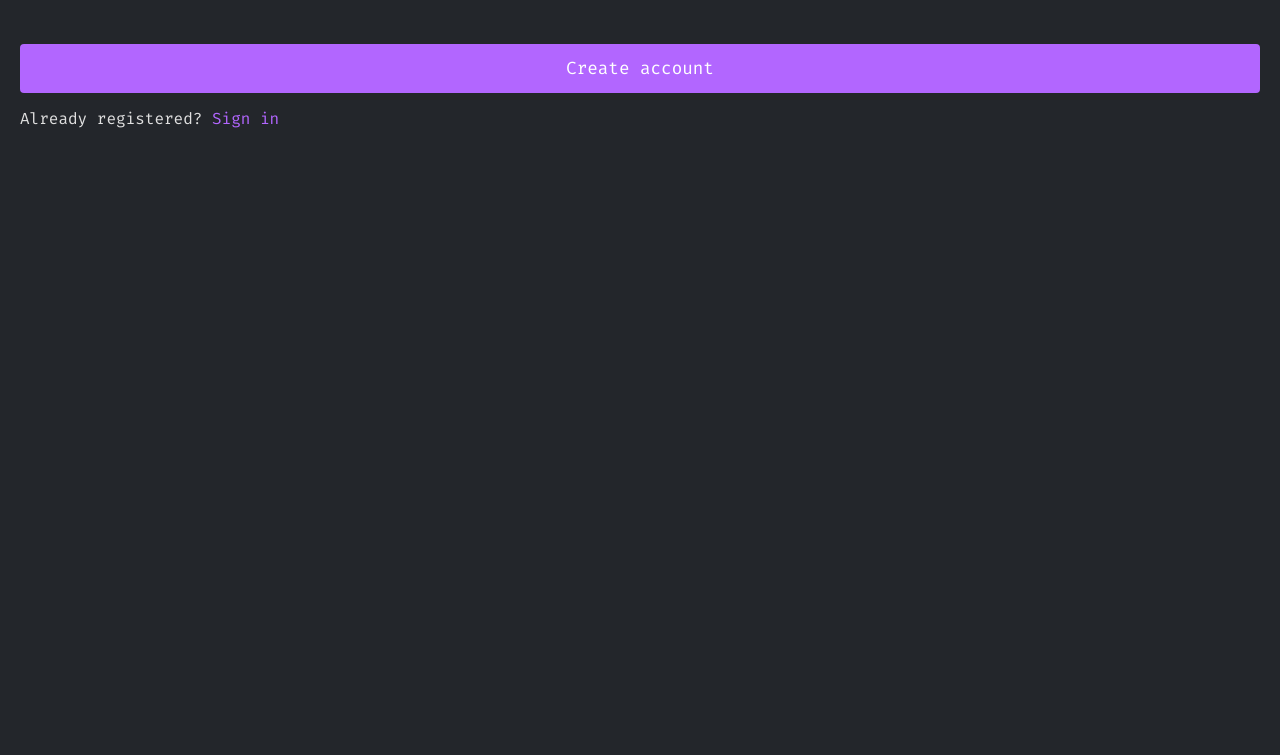
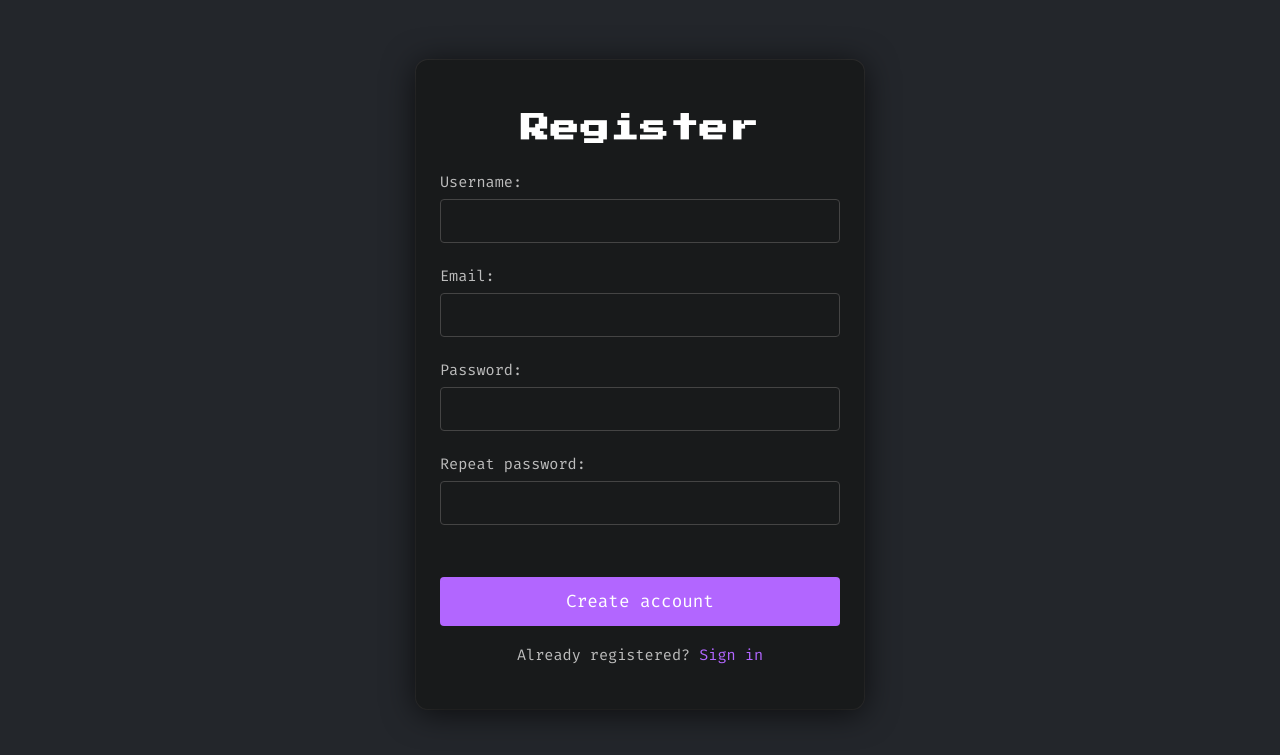
Before and after one commit to freger-ucu/edtech_hackathon, a Django app: page /signup/ in a window 1280 px wide. Shown: the top 755 px of the page. Run offline with Django 5.2, Linux system fonts and the light colour scheme.

Commit message:
front mykhailo

```diff
--- a/templates/base.html
+++ b/templates/base.html
@@ -307,6 +307,52 @@
         .deadlines-section { padding: 12px 4px; }
         header { padding: 0 10px; }
     }
+
+    /* Centered form styles */
+    .centered-form {
+        max-width: 400px;
+        margin: 40px auto;
+        background: #181a1b;
+        padding: 30px 24px;
+        border-radius: 12px;
+        box-shadow: 0 4px 32px #000a, 0 0 0 1px #333;
+    }
+    .centered-form h2 {
+        font-size: 1.8em;
+        margin-bottom: 30px;
+        text-align: center;
+        letter-spacing: 1px;
+    }
+    .centered-form label {
+        display: block;
+        margin-bottom: 8px;
+        color: #bdbdbd;
+        font-size: 0.95em;
+    }
+    .centered-form input[type="text"], .centered-form input[type="password"], .centered-form input[type="email"] {
+         margin-bottom: 24px;
+         padding: 12px 16px;
+         width: 100%; /* Ensure inputs take full width of container */
+         box-sizing: border-box; /* Include padding in width */
+    }
+     .centered-form button {
+         margin-top: 28px;
+         padding: 14px 0;
+         width: 100%;
+     }
+     .centered-form p {
+         text-align: center;
+         margin-top: 20px;
+         font-size: 0.95em;
+         color: #bdbdbd;
+     }
+     .centered-form a {
+         color: #b266ff;
+         text-decoration: none;
+     }
+     .centered-form a:hover {
+         text-decoration: underline;
+     }
     </style>
 </head>
 <body>
--- a/templates/signup.html
+++ b/templates/signup.html
@@ -1,18 +1,23 @@
 {% extends 'base.html' %}
-{% block title %}Sign up{% endblock %}
 {% block hide_header %}True{% endblock %}
+{% block title %}Register{% endblock %}
 {% block content %}
-    {% if messages %}
-        <ul class="messages">
-            {% for message in messages %}
-                <li{% if message.tags %} class="{{ message.tags }}"{% endif %}>{{ message }}</li>
-            {% endfor %}
-        </ul>
-    {% endif %}
-    <form method="post">
-        {% csrf_token %}
-        {{ form.as_p }}
-        <button type="submit">Create account</button>
-    </form>
-    <p>Already registered? <a href="/signin/">Sign in</a></p>
+<div class="centered-form">
+<h2>Register</h2>
+{% if error %}<p class="error">{{ error }}</p>{% endif %}
+{% if success %}<p class="success">{{ success }}</p>{% endif %}
+<form method="post">
+    {% csrf_token %}
+    <label>Username:</label>
+    <input type="text" name="username">
+    <label>Email:</label>
+    <input type="email" name="email">
+    <label>Password:</label>
+    <input type="password" name="password">
+    <label>Repeat password:</label>
+    <input type="password" name="password2">
+    <button type="submit">Create account</button>
+</form>
+<p>Already registered? <a href="/signin/">Sign in</a></p>
+</div>
 {% endblock %}
```
Also changed, not shown: templates/signin.html (+14 -13 lines).
